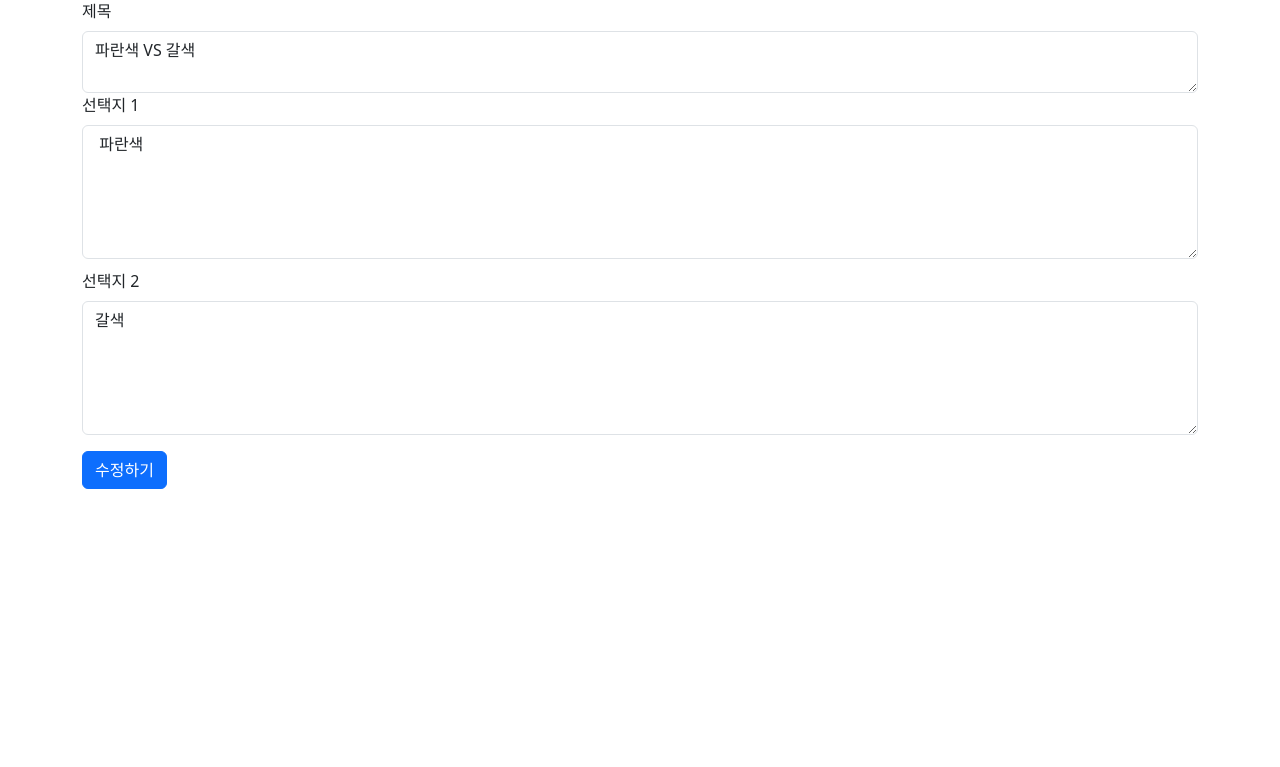
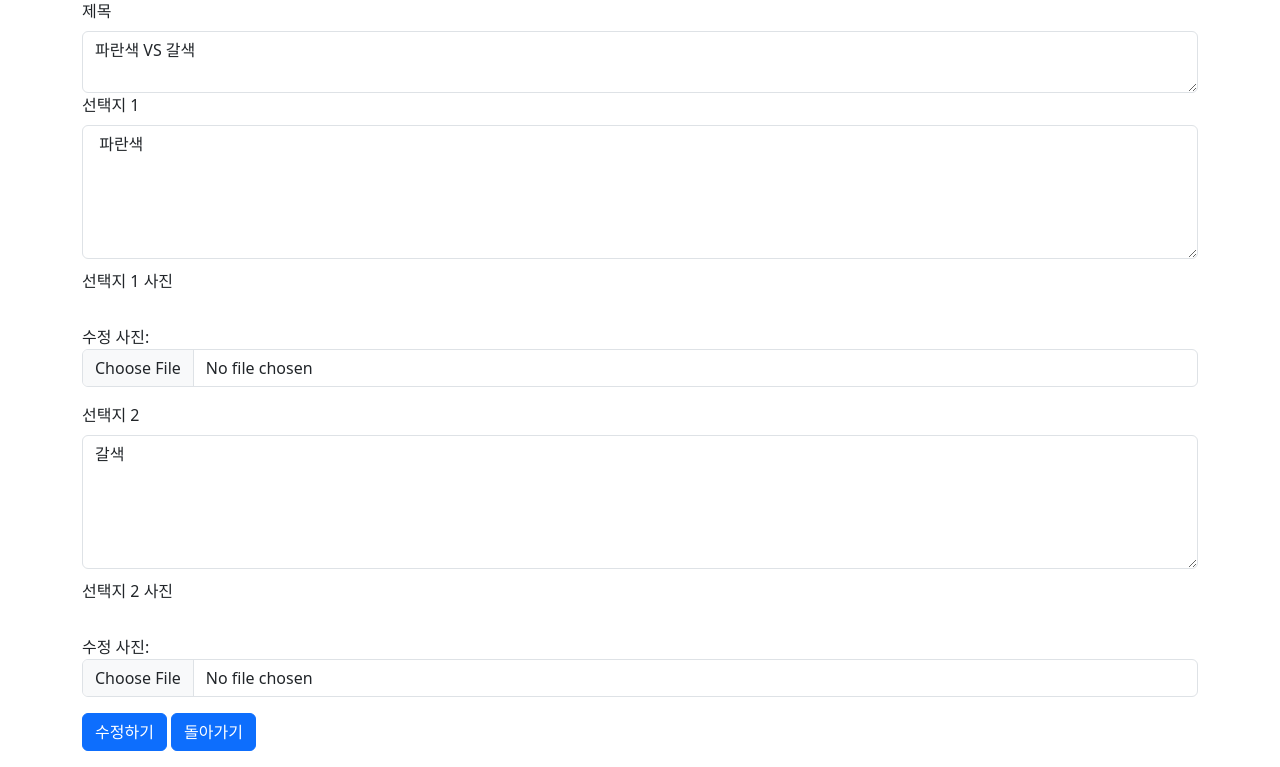
Before and after one commit to gyduddl/PD_project, a Django app: page /polls/10/modify/ in a window 1280 px wide. Shown: the part 66-833 px from the top of the page. Before the commit the page ends 555 px from the top, so only its background shows below. Run offline with Django 5.2, Linux system fonts and the light colour scheme; data comes from the database, SQL or seed files in the repository; both versions use the stored data as it was after the commit; some libraries are stand-ins or nearby versions.

Commit message:
MAKEFILE추가

```diff
--- a/polls/views.py
+++ b/polls/views.py
@@ -78,8 +78,7 @@ def create(request):
             choice1_image = form.cleaned_data.get('choice_1_img')
             choice2_text = form.cleaned_data.get('choice2')
             choice2_image = form.cleaned_data.get('choice_2_img')
-            print(choice1_image)
-            print("2",choice2_image)
+
             Choice.objects.create(question=question, choice_text=choice1_text, image=choice1_image)
             Choice.objects.create(question=question, choice_text=choice2_text, image=choice2_image)
 
@@ -109,23 +108,30 @@ def update(request, question_id):
         return HttpResponseForbidden("You are not authorized to edit this post.")
 
     if request.method == 'POST':
-        form = QuestionForm(request.POST)
+        form = QuestionForm(request.POST, request.FILES)
         if form.is_valid():
+            question.user = request.user
             question.question_Text = form.cleaned_data.get('question_Text')
             question.pub_date = timezone.now()
             question.save()
 
             choice1_text = form.cleaned_data.get('choice1')
+            choice1_image = form.cleaned_data.get('choice_1_img')
             choice2_text = form.cleaned_data.get('choice2')
+            choice2_image = form.cleaned_data.get('choice_2_img')
 
-            choices = question.choice_set.all()
+            choices = question.choice_set.all().order_by('id')
 
             if len(choices) >= 1:
                 choices[0].choice_text = choice1_text
+                if choice1_image:
+                    choices[0].image = choice1_image
                 choices[0].save()
 
             if len(choices) >= 2:
                 choices[1].choice_text = choice2_text
+                if choice2_image:
+                    choices[1].image = choice2_image
                 choices[1].save()
 
             return redirect('polls:detail', question_id=question.id)
@@ -134,7 +140,7 @@ def update(request, question_id):
         initial_data = {
             'question_Text': question.question_Text,
         }
-        choices = question.choice_set.all()
+        choices = question.choice_set.all().order_by('id')
         if len(choices) >= 1:
             initial_data['choice1'] = choices[0].choice_text
         if len(choices) >= 2:
--- a/templates/polls/modify.html
+++ b/templates/polls/modify.html
@@ -1,33 +1,83 @@
-{% extends 'base.html' %}
-{% block content %}
+{% extends 'base.html' %} {% block content %}
 <div class="container">
     <h5 class="my-3 border-bottom pb-2">질문수정</h5>
     <form action="{% url 'polls:update' question.id %}" method="post">
-        {% csrf_token %}
-        {% if form.errors %}
+        {% csrf_token %} {% if form.errors %}
         <div class="alert alert-danger" role="alert">
-            {% for field in form %}
-            {% if field.errors %}
+            {% for field in form %} {% if field.errors %}
             <div>
                 <strong>{{ field.label }}</strong>
                 {{ field.errors }}
             </div>
-            {% endif %}
-            {% endfor %}
+            {% endif %} {% endfor %}
         </div>
         {% endif %}
         <div class="mb-3">
             <label for="question_Text" class="form-label">제목</label>
-            <textarea class="form-control" type="text" placeholder="제목" name="question_Text" id="question_Text" value="{{ form.subject.value|default_if_none:'' }}">{{ question.question_Text|default_if_none:''}}</textarea> <!-- question_Text -->
-        <div class="mb-3">
-            <label for="choice1" class="form-label">선택지 1</label>
-            <textarea rows="5" style="margin-bottom: 10px;" class="form-control" name="choice1" id="choice1" placeholder="선택지 1">{{ question.choice_set.all.0.choice_text|default_if_none:'' }}</textarea>  <!-- choice_Text -->
-            <label for="choice2" class="form-label">선택지 2</label>
-            <textarea rows="5" style="margin-bottom: 10px;" class="form-control" name="choice2" id="choice2" placeholder="선택지 2">{{ question.choice_set.all.1.choice_text|default_if_none:'' }}</textarea>
+            <textarea
+                class="form-control"
+                type="text"
+                placeholder="제목"
+                name="question_Text"
+                id="question_Text"
+                value="{{ form.subject.value|default_if_none:'' }}"
+            >
+{{ question.question_Text|default_if_none:''}}</textarea
+            >
+            <!-- question_Text -->
+            <div class="mb-3">
+                <label for="choice1" class="form-label">선택지 1</label>
+                <textarea
+                    rows="5"
+                    style="margin-bottom: 10px"
+                    class="form-control"
+                    name="choice1"
+                    id="choice1"
+                    placeholder="선택지 1"
+                >
+{{ question.choice_set.all.0.choice_text|default_if_none:'' }}</textarea
+                >
+                <!-- choice_Text -->
+                <label for="choice_1_img" class="form-label">선택지 1 사진</label>
+                <div class="mb-3">
+                    {% if question.choice_set.all.0.image %}
+                    <label for="choice_1_img" class="form-label">
+                        현재 사진: {{ question.choice_set.all.0.image.name }}
+                    </label>
+                    {% endif %}
+
+                    <br />
+
+                    수정 사진: <input type="file" class="form-control" name="choice_1_img" id="choice_1_img" />
+                </div>
+                <!-- 선택지 2 -->
+                <label for="choice2" class="form-label">선택지 2</label>
+                <textarea
+                    rows="5"
+                    style="margin-bottom: 10px"
+                    class="form-control"
+                    name="choice2"
+                    id="choice2"
+                    placeholder="선택지 2"
+                >
+{{ question.choice_set.all.1.choice_text|default_if_none:'' }}</textarea
+                >
+                <label for="choice_2_img" class="form-label">선택지 2 사진</label>
+                <div class="mb-3">
+                    {% if question.choice_set.all.1.image %}
+                    <label for="choice_2_img" class="form-label">
+                        현재 사진: {{ question.choice_set.all.1.image.name }}
+                    </label>
+                    {% endif %}
+
+                    <br />
+
+                    수정 사진: <input type="file" class="form-control" name="choice_2_img" id="choice_2_img" />
+                </div>
+            </div>
+            <button type="submit" class="btn btn-primary">수정하기</button>
+            <a class="btn btn-primary" href="{% url 'polls:detail' question.id %}">돌아가기</a>
         </div>
-        <button type="submit" class="btn btn-primary">수정하기</button>
-        </div>
-
 
         <!-- <p> <textarea name="title" placeholder="{{ question.question_Text }}" >{{question.question_Text}}</textarea></p>
         <p> <textarea name="choice1" placeholder="첫번째 선택지">{{question.choice_set.all.0.choice_text}}</textarea></p>
```
Also changed, not shown: db.sqlite3, package-lock.json (added), 1 other file.
